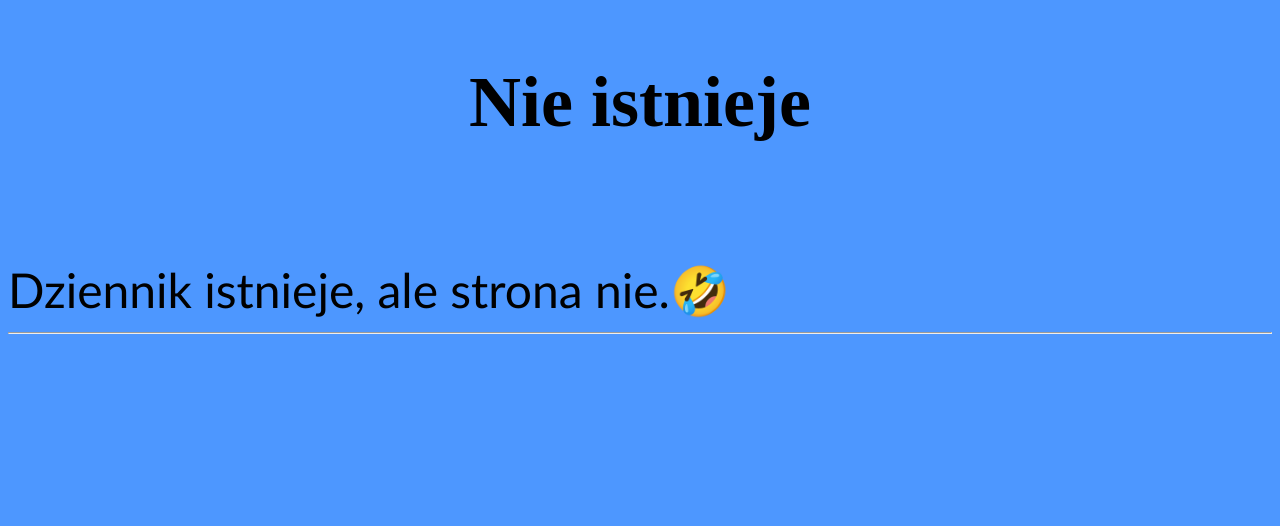
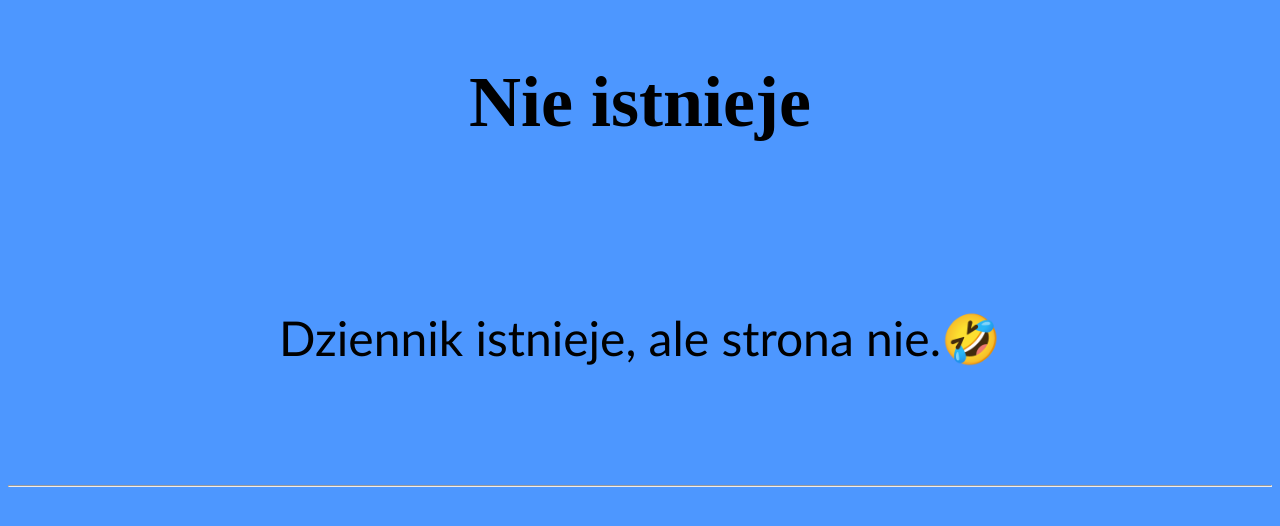
Before and after one commit to Dziennik-Scratcherski/strona, a plain HTML site: page 404.html in a window 1280 px wide. Shown: the part 122-648 px from the top of the page. Drawn offline with Linux system fonts and the light colour scheme.

Commit message:
Update 404.html

```diff
--- a/404.html
+++ b/404.html
@@ -18,9 +18,9 @@
 <h2 id="pasek">Nie istnieje</h2>
 </font>
 
-  <font face="calibri" size="20" align="center">
+  <font face="calibri" size="20">
 <br>
-  Dziennik istnieje, ale strona nie.🤣
+  <p align="center">Dziennik istnieje, ale strona nie.🤣</p>
 <br>
 
   </font>
```
